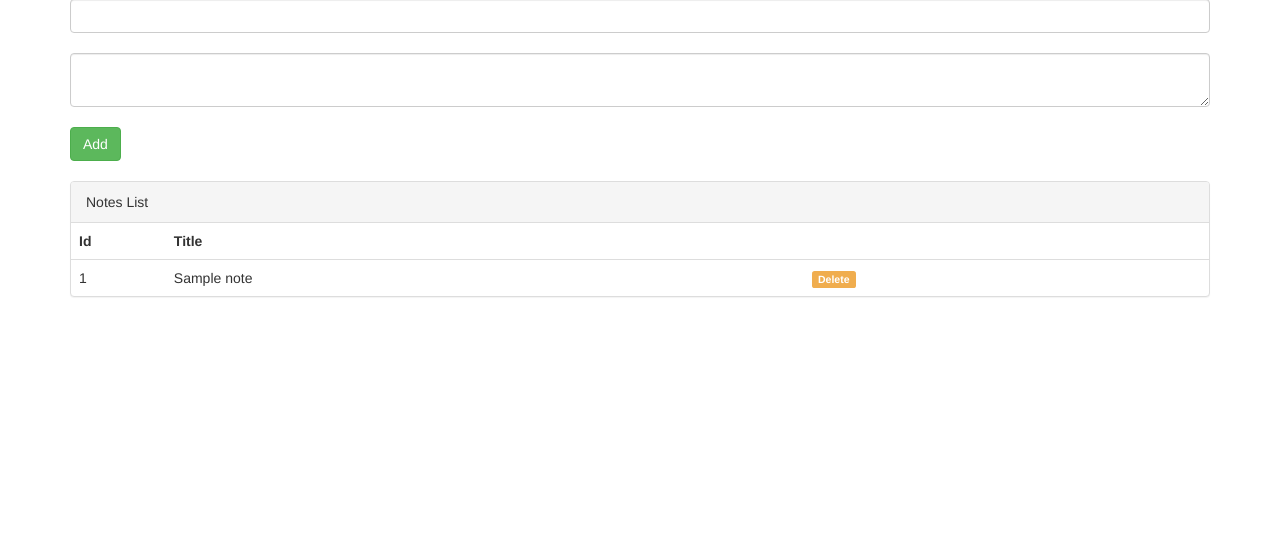
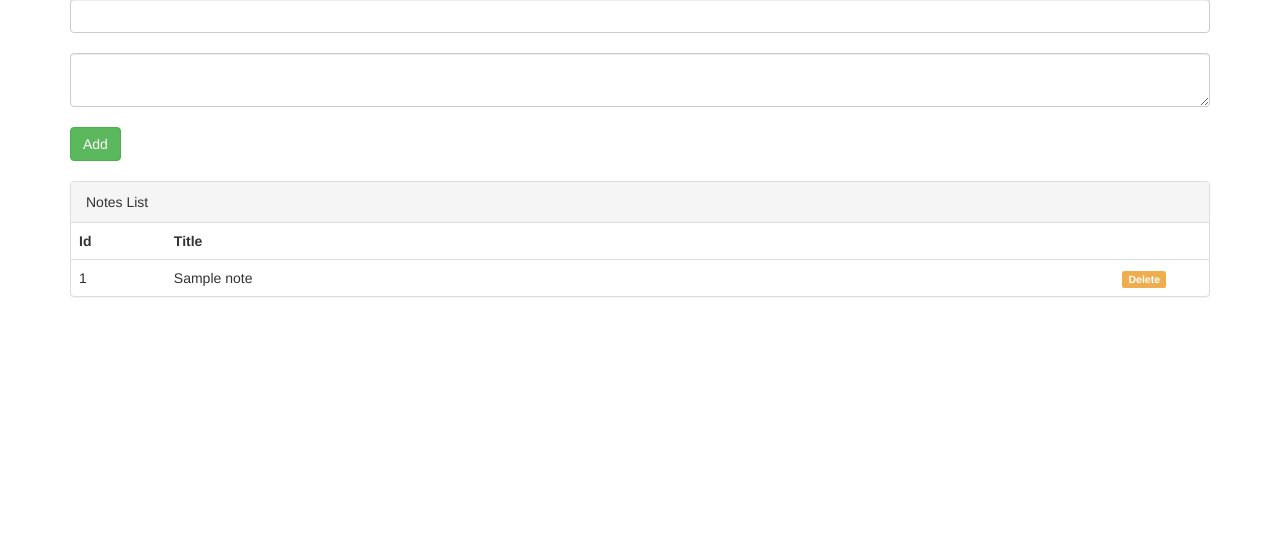
Before and after one commit to miks1108/webseo9_yii, a Yii app: template views/notes/list.php in a window 1280 px wide. Shown: the part 141-677 px from the top of the page. Run offline with PHP 8.4 and a stand-in for Yii, Linux system fonts and the light colour scheme; the template is opened without the code that fills it: most values are stand-ins (such as "Sample title", 1, 10 or a date in 2020); data that the repository does not hold is empty; some libraries are stand-ins or nearby versions.

Commit message:
delete td col-md-1

```diff
--- a/views/notes/list.php
+++ b/views/notes/list.php
@@ -23,7 +23,7 @@
             <tr>
                 <td class="col-md-1"><?=$note->id?></td>
                 <td><?=$note->title?></td>
-                <td>
+                <td class="col-md-1">
                     <a href="/notes/del?id=<?=$note->id?>" class="label label-warning">
                         Delete
                     </a>
```
